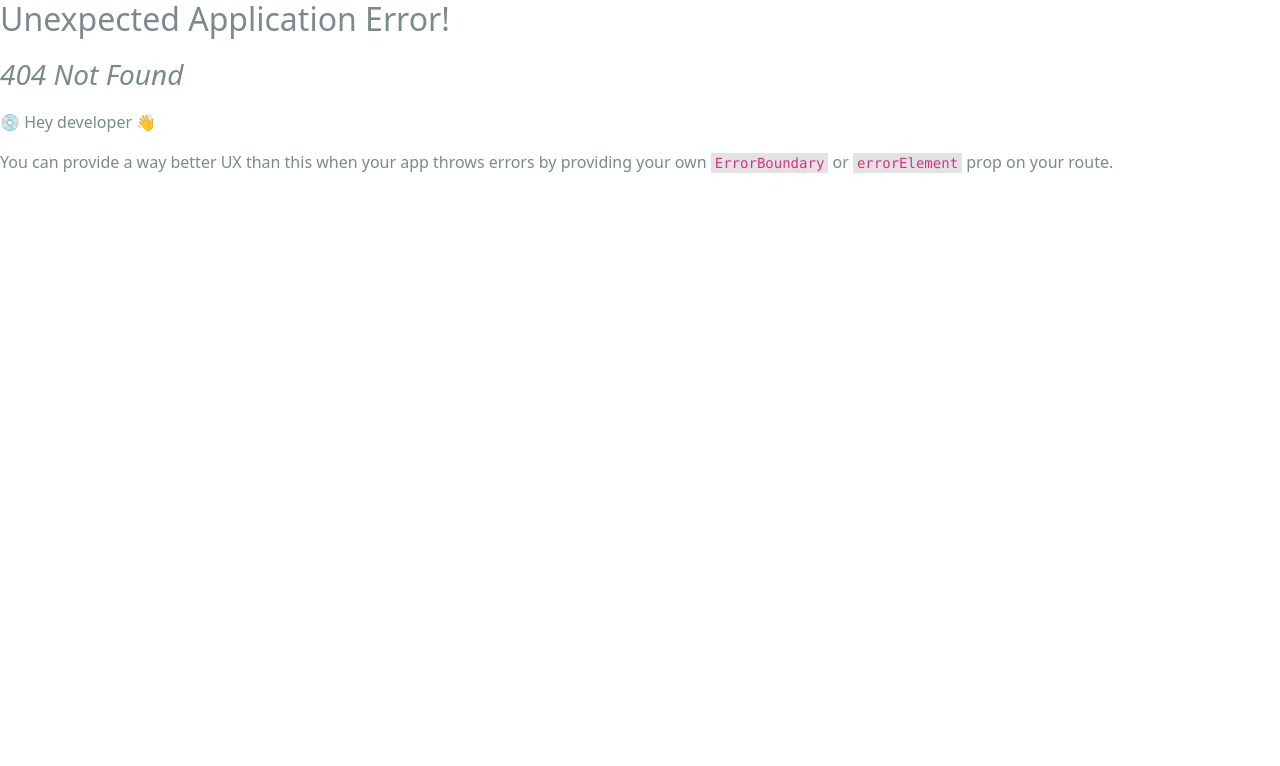
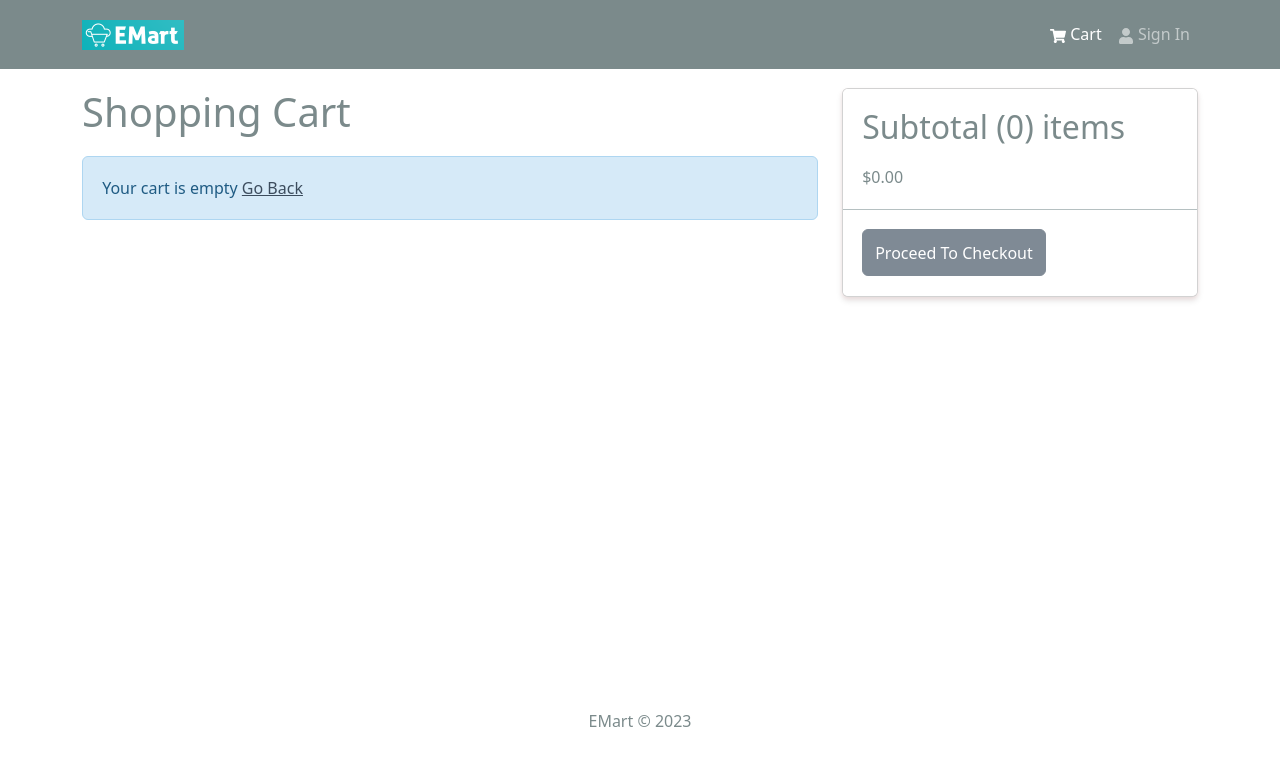
Before and after one commit to AlvinChiew/ecommerce-mern, a React (Create React App) app in the folder frontend/: page /cart in a window 1280 px wide. Before the commit this address had no page. Shown: the top 766 px of the page. Built offline with nearby package versions, Linux system fonts and the light colour scheme.

Commit message:
add cart screen and functionaility

```diff
--- a/frontend/src/components/Header.jsx
+++ b/frontend/src/components/Header.jsx
@@ -1,10 +1,13 @@
 import React from 'react';
-import { Navbar, Nav, Container } from 'react-bootstrap';
+import { Badge, Navbar, Nav, Container } from 'react-bootstrap';
 import { FaShoppingCart, FaUser } from 'react-icons/fa';
 import { LinkContainer } from 'react-router-bootstrap';
+import { useSelector } from 'react-redux';
 import logo from '../assets/logo-cropped-small.png';
 
 const Header = () => {
+  const { cartItems } = useSelector((state) => state.cart);
+
   return (
     <header>
       <Navbar bg="dark" variant="dark" expand="md" collapseOnSelect>
@@ -21,6 +24,13 @@ const Header = () => {
               <LinkContainer to={'/cart'}>
                 <Nav.Link>
                   <FaShoppingCart /> Cart
+                  {cartItems.length > 0 && (
+                    <Badge pill bg="success" style={{ marginLeft: '5px' }}>
+                      {console.log(cartItems[0].qty)}
+                      {console.log(1)}
+                      {cartItems.reduce((acc, item) => acc + item.qty, 0)}
+                    </Badge>
+                  )}
                 </Nav.Link>
               </LinkContainer>
 
--- a/frontend/src/index.js
+++ b/frontend/src/index.js
@@ -15,12 +15,14 @@ import reportWebVitals from './reportWebVitals';
 import App from './App';
 import HomeScreen from './screens/HomeScreen';
 import ProductScreen from './screens/ProductScreen';
+import CartScreen from './screens/CartScreen';
 
 const router = createBrowserRouter(
   createRoutesFromElements(
     <Route path="/" element={<App />}>
       <Route index={true} path="/" element={<HomeScreen />} />
       <Route path="/product/:id" element={<ProductScreen />} />
+      <Route path="/cart" element={<CartScreen />} />
     </Route>
   )
 );
--- /dev/null
+++ b/frontend/src/screens/CartScreen.jsx
@@ -0,0 +1,110 @@
+import { Link, useNavigate } from 'react-router-dom';
+import { useDispatch, useSelector } from 'react-redux';
+import {
+  Row,
+  Col,
+  ListGroup,
+  Image,
+  Form,
+  Button,
+  Card,
+} from 'react-bootstrap';
+import { FaTrash } from 'react-icons/fa';
+import Message from '../components/Message';
+import { addToCart, removeFromCart } from '../slices/cartSlice';
+
+const CartScreen = () => {
+  const navigate = useNavigate();
+  const dispatch = useDispatch();
+
+  const cart = useSelector((state) => state.cart);
+  const { cartItems } = cart;
+
+  const addToCartHandler = async (product, qty) => {
+    dispatch(addToCart({ ...product, qty }));
+  };
+
+  const removeFromCartHandler = async (id) => {
+    dispatch(removeFromCart(id));
+  };
+
+  return (
+    <Row>
+      <Col md={8}>
+        <h1 style={{ marginBottom: '20px' }}>Shopping Cart</h1>
+        {cartItems.length === 0 ? (
+          <Message>
+            Your cart is empty <Link to="/">Go Back</Link>
+          </Message>
+        ) : (
+          <ListGroup variant="flush">
+            {cartItems.map((item) => (
+              <ListGroup.Item key={item._id}>
+                <Row>
+                  <Col md={2}>
+                    <Image src={item.image} alt={item.name} fluid rounded />
+                  </Col>
+                  <Col md={3}>
+                    <Link to={`product/${item._id}`}>{item.name}</Link>
+                  </Col>
+                  <Col md={2}>${item.price}</Col>
+                  <Col md={2}>
+                    <Form.Control
+                      as="select"
+                      value={item.qty}
+                      onChange={(e) =>
+                        addToCartHandler(item, Number(e.target.value))
+                      }
+                    >
+                      {[...Array(item.countInStock).keys()].map((x) => (
+                        <option key={x + 1} value={x + 1}>
+                          {x + 1}
+                        </option>
+                      ))}
+                    </Form.Control>
+                  </Col>
+                  <Col md={2}>
+                    <Button
+                      type="button"
+                      variant="light"
+                      onClick={() => removeFromCartHandler(item._id)}
+                    >
+                      <FaTrash />
+                    </Button>
+                  </Col>
+                </Row>
+              </ListGroup.Item>
+            ))}
+          </ListGroup>
+        )}
+      </Col>
+      <Col md={4}>
+        <Card>
+          <ListGroup variant="flush">
+            <ListGroup.Item>
+              <h2>
+                Subtotal ({cartItems.reduce((acc, item) => acc + item.qty, 0)})
+                items
+              </h2>
+              $
+              {cartItems
+                .reduce((acc, item) => acc + item.qty * item.price, 0)
+                .toFixed(2)}
+            </ListGroup.Item>
+            <ListGroup.Item>
+              <Button
+                type="button"
+                className="btn-block"
+                disabled={cartItems.length === 0}
+              >
+                Proceed To Checkout
+              </Button>
+            </ListGroup.Item>
+          </ListGroup>
+        </Card>
+      </Col>
+    </Row>
+  );
+};
+
+export default CartScreen;
--- a/frontend/src/screens/ProductScreen.jsx
+++ b/frontend/src/screens/ProductScreen.jsx
@@ -1,14 +1,32 @@
-import { useParams } from 'react-router-dom';
+import { useState } from 'react';
+import { useParams, useNavigate } from 'react-router-dom';
 import { Link } from 'react-router-dom';
-import { Row, Col, Image, ListGroup, Card, Button } from 'react-bootstrap';
+import {
+  Form,
+  Row,
+  Col,
+  Image,
+  ListGroup,
+  Card,
+  Button,
+} from 'react-bootstrap';
+import { useDispatch } from 'react-redux';
 import { useGetProductByIdQuery } from '../slices/productsApiSlice';
 import Rating from '../components/Rating';
 import Loader from '../components/Loader';
 import Message from '../components/Message';
+import { addToCart } from '../slices/cartSlice';
 
 const ProductScreen = () => {
   const { id: productId } = useParams();
+  const dispatch = useDispatch();
+  const navigate = useNavigate();
+  const [qty, setQty] = useState(1);
   const { data: product, isLoading, error } = useGetProductByIdQuery(productId);
+  const addToCartHandler = () => {
+    dispatch(addToCart({ ...product, qty }));
+    navigate('/cart');
+  };
 
   return (
     <>
@@ -67,11 +85,34 @@ const ProductScreen = () => {
                       </Col>
                     </Row>
                   </ListGroup.Item>
+                  {product.countInStock > 0 && (
+                    <ListGroup.Item>
+                      <Row>
+                        <Col>Qty</Col>
+                        <Col>
+                          <Form.Control
+                            as="select"
+                            value={qty}
+                            onChange={(e) => setQty(Number(e.target.value))}
+                          >
+                            {[...Array(product.countInStock).keys()].map(
+                              (x) => (
+                                <option key={x + 1} value={x + 1}>
+                                  {x + 1}
+                                </option>
+                              )
+                            )}
+                          </Form.Control>
+                        </Col>
+                      </Row>
+                    </ListGroup.Item>
+                  )}
                   <ListGroup.Item>
                     <Button
                       className="btn-block"
                       type="button"
                       disabled={product.countInStock === 0}
+                      onClick={addToCartHandler}
                     >
                       {' '}
                       Add To Cart
--- /dev/null
+++ b/frontend/src/slices/cartSlice.js
@@ -0,0 +1,34 @@
+import { createSlice } from '@reduxjs/toolkit';
+import { updateCart } from '../utils/cartUtils';
+
+const initialState = localStorage.getItem('cart')
+  ? JSON.parse(localStorage.getItem('cart'))
+  : { cartItems: [] };
+
+export const cartSlice = createSlice({
+  name: 'cart',
+  initialState,
+  reducers: {
+    addToCart: (state, action) => {
+      const item = action.payload;
+      const existedItem = state.cartItems.find((x) => x._id === item._id);
+
+      if (existedItem) {
+        state.cartItems = state.cartItems.map((x) =>
+          x._id === existedItem._id ? item : x
+        );
+      } else {
+        state.cartItems = [...state.cartItems, item];
+      }
+
+      return updateCart(state);
+    },
+
+    removeFromCart: (state, action) => {
+      state.cartItems = state.cartItems.filter((x) => x._id !== action.payload);
+      return updateCart(state);
+    },
+  },
+});
+
+export const { addToCart, removeFromCart } = cartSlice.actions;
--- a/frontend/src/store.js
+++ b/frontend/src/store.js
@@ -1,9 +1,11 @@
 import { configureStore } from '@reduxjs/toolkit';
 import { apiSlice } from './slices/apiSlice';
+import { cartSlice } from './slices/cartSlice';
 
 const store = configureStore({
   reducer: {
     [apiSlice.reducerPath]: apiSlice.reducer,
+    cart: cartSlice.reducer,
   },
   middleware: (getDefaultMiddleware) =>
     getDefaultMiddleware().concat(apiSlice.middleware),
--- /dev/null
+++ b/frontend/src/utils/cartUtils.js
@@ -0,0 +1,20 @@
+const addTwoDecimals = (num) => {
+  return (Math.round(num * 100) / 100).toFixed(2);
+};
+
+export const updateCart = (state) => {
+  state.itemsPrice = addTwoDecimals(
+    state.cartItems.reduce((acc, item) => acc + item.price * item.qty, 0)
+  );
+  state.shippingPrice = addTwoDecimals(state.itemsPrice > 100 ? 0 : 10);
+  state.taxPrice = addTwoDecimals(Number((0.15 * state.itemsPrice).toFixed(2)));
+  state.totalPrice = (
+    Number(state.itemsPrice) +
+    Number(state.shippingPrice) +
+    Number(state.taxPrice)
+  ).toFixed(2);
+
+  localStorage.setItem('cart', JSON.stringify(state));
+
+  return state;
+};
```
Also changed, not shown: 2 other files (tests, documents, lock files or other folders).
